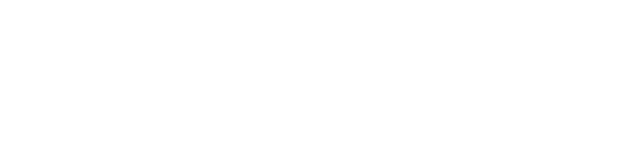
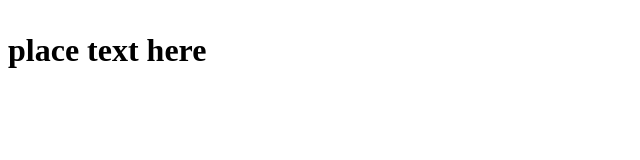
Before and after one commit to soulcollectivex/new-repo, a plain HTML site: page index.html in a window 1280 px wide. Shown: the whole page, without its empty margins (0-640 px from the left). Drawn offline with Linux system fonts and the light colour scheme.

Commit message:
add simple text

```diff
--- a/index.html
+++ b/index.html
@@ -7,7 +7,7 @@
   </head>
   <body>
     <h1>
-      <p></p>
+      <p>place text here</p>
     </h1>
   </body>
 </html>
```
